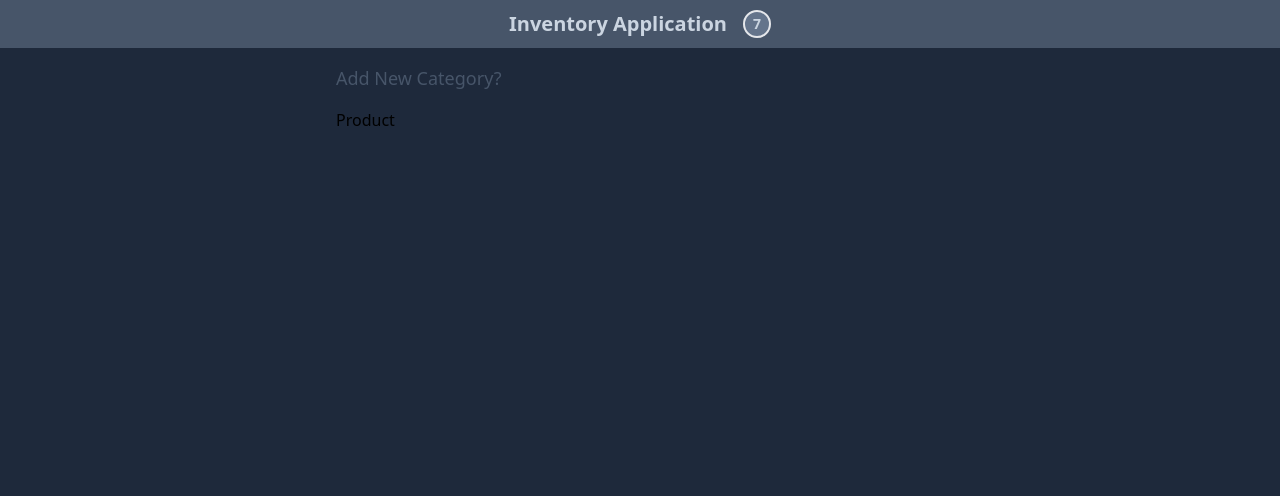
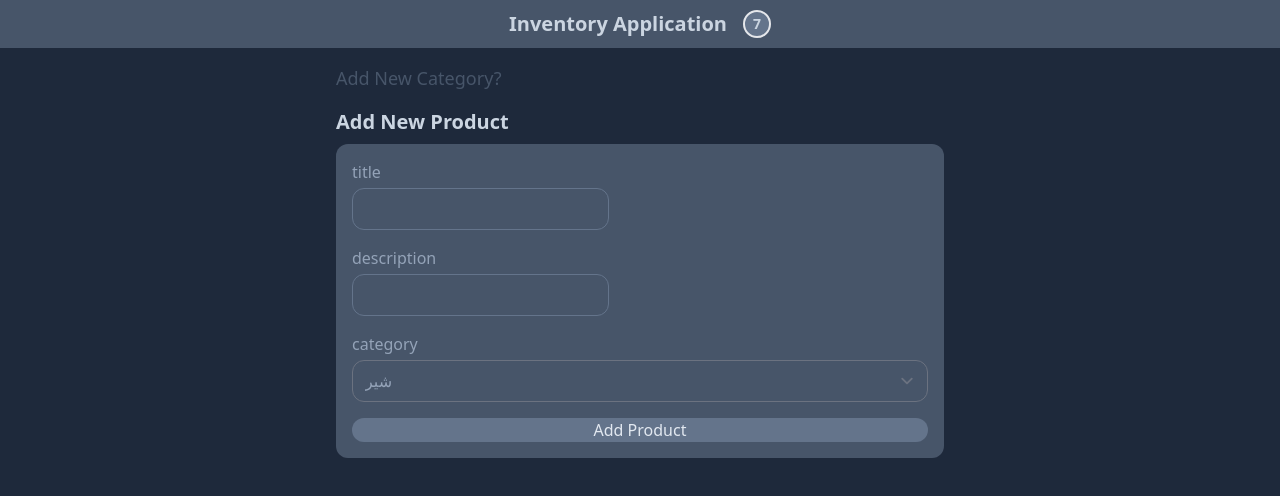
Before and after one commit to vafa2020/inventory, a React (Create React App) app: page / in a window 1280 px wide. Shown: the top 496 px of the page. Built offline with nearby package versions, Linux system fonts and the light colour scheme.

Commit message:
finish component category and lifting state category and style component product

```diff
--- a/src/component/Category.js
+++ b/src/component/Category.js
@@ -2,6 +2,28 @@ import { useState } from "react";
 
 const Category = () => {
   const [isShow, setIsShow] = useState(false);
+  const [inputValues, setInputValues] = useState({
+    title: "",
+    description: "",
+  });
+  const [categories, setCategories] = useState([]);
+  const changeHandler = (e) => {
+    const { name, value } = e.target;
+    setInputValues({
+      ...inputValues,
+      [name]: value,
+    });
+  };
+  const submitHandler = (e) => {
+    e.preventDefault();
+    const categoryItem = {
+      ...inputValues,
+      id: Math.floor(Math.random() * 10000),
+      createdAt: new Date().toISOString(),
+    };
+    setCategories([...categories, categoryItem]);
+    setInputValues({ title: "", description: "" });
+  };
   const cancelHandler = (e) => {
     e.preventDefault();
     setIsShow(false);
@@ -12,10 +34,16 @@ const Category = () => {
         <h2 className="text-xl text-slate-300 font-bold mb-2">
           Add New Category
         </h2>
-        <form className="bg-slate-600 p-4 rounded-xl flex flex-col gap-y-4">
+        <form
+          onSubmit={submitHandler}
+          className="bg-slate-600 p-4 rounded-xl flex flex-col gap-y-4"
+        >
           <div>
             <label className="block mb-1 text-slate-400">title</label>
             <input
+              onChange={changeHandler}
+              value={inputValues.title}
+              name="title"
               type="text"
               className="bg-transparent rounded-xl border border-slate-500 text-slate-400 w-full md:w-auto form-input"
             />
@@ -23,6 +51,9 @@ const Category = () => {
           <div>
             <label className="block mb-1 text-slate-400">description</label>
             <textarea
+              onChange={changeHandler}
+              value={inputValues.description}
+              name="description"
               cols={50}
               rows={4}
               className="bg-transparent rounded-xl border border-slate-500 text-slate-400 w-full form-textarea"
--- a/src/component/Product.js
+++ b/src/component/Product.js
@@ -1,7 +1,74 @@
+import { useState } from "react";
+
 const Product = () => {
+  const [inputValues, setInputValues] = useState({
+    title: "",
+    quantity: "",
+    category: "",
+  });
+  const [products, setProducts] = useState([]);
+  const changeHandler = (e) => {
+    const { name, value } = e.target;
+    setInputValues({
+      ...inputValues,
+      [name]: value,
+    });
+  };
+  const submitHandler = (e) => {
+    e.preventDefault();
+    const categoryItem = {
+      ...inputValues,
+      id: Math.floor(Math.random() * 10000),
+      createdAt: new Date().toISOString(),
+    };
+    setProducts([...products, categoryItem]);
+    setInputValues({ title: "", description: "" });
+  };
+
   return (
     <section>
-      <div>Product</div>
+      <div className={"mb-6"}>
+        <h2 className="text-xl text-slate-300 font-bold mb-2">
+          Add New Product
+        </h2>
+        <form
+          onSubmit={submitHandler}
+          className="bg-slate-600 p-4 rounded-xl flex flex-col gap-y-4"
+        >
+          <div>
+            <label className="block mb-1 text-slate-400">title</label>
+            <input
+              onChange={changeHandler}
+              value={inputValues.title}
+              name="title"
+              type="text"
+              className="bg-transparent rounded-xl border border-slate-500 text-slate-400 w-full md:w-auto form-input"
+            />
+          </div>
+          <div>
+            <label className="block mb-1 text-slate-400">description</label>
+            <input
+              onChange={changeHandler}
+              value={inputValues.quantity}
+              name="quantity"
+              type="number"
+              className="bg-transparent rounded-xl border border-slate-500 text-slate-400 w-full md:w-auto form-input"
+            />
+          </div>
+          <div>
+            <label className="block mb-1 text-slate-400">category</label>
+            <select className="text-slate-400 bg-transparent rounded-xl w-full form-select">
+              <option value={"شیر"}>شیر</option>
+            </select>
+          </div>
+          <button
+            type="submit"
+            className="flex-1 bg-slate-500 text-slate-200 rounded-xl"
+          >
+            Add Product
+          </button>
+        </form>
+      </div>
     </section>
   );
 };
```
